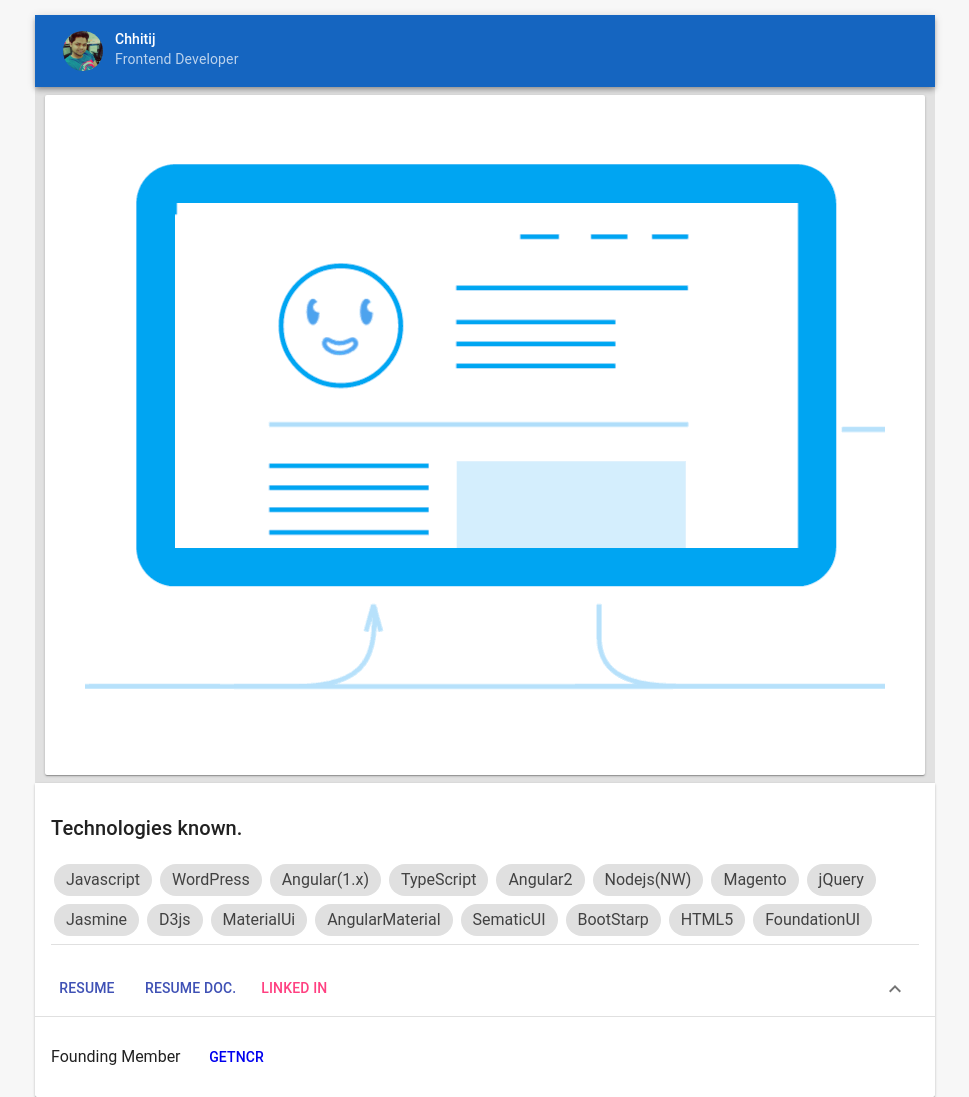
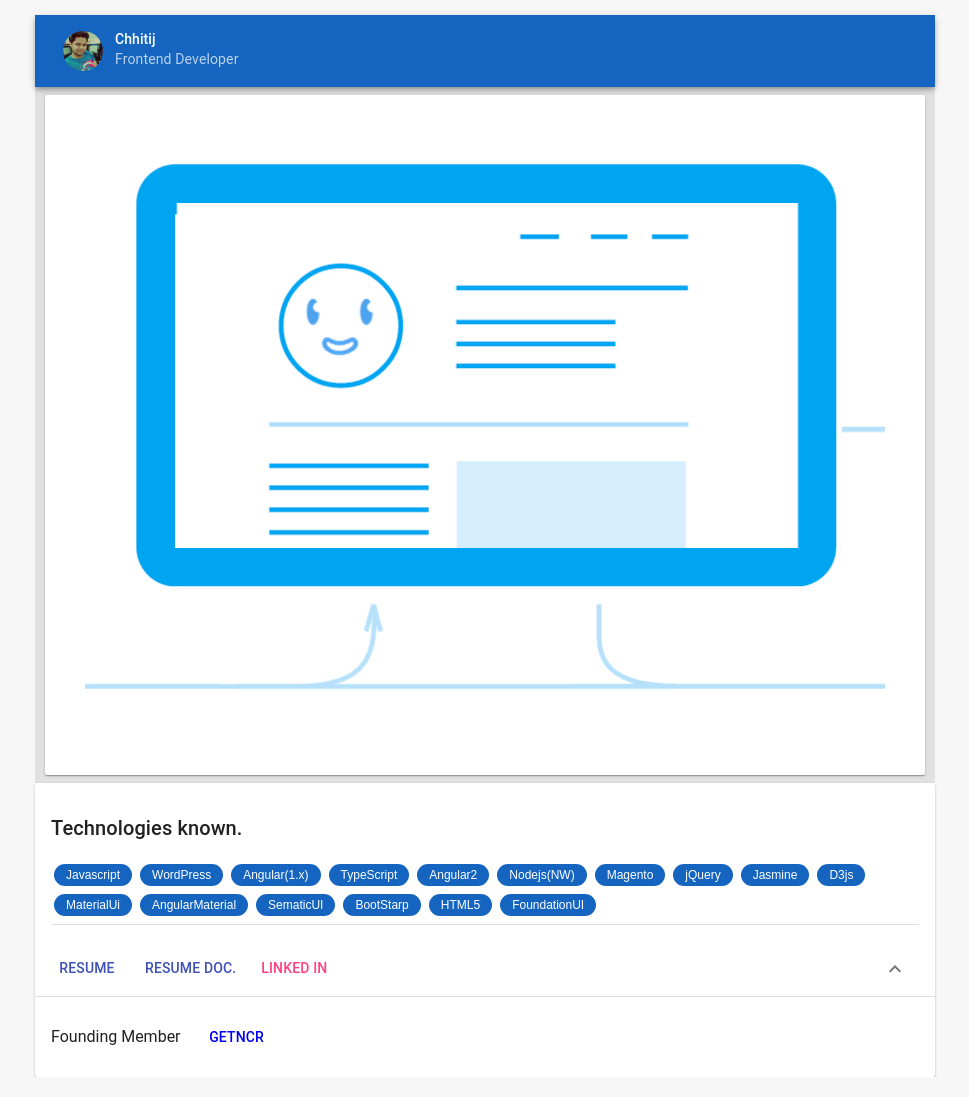
Before and after one commit to chhitij/chhitij.github.io, a plain HTML site: page index.html in a window 1280 px wide. Shown: the whole page, without its empty margins (155-1124 px from the left). Drawn offline with Linux system fonts and the light colour scheme.

Commit message:
Update style.css
Updated css of md-chips

```diff
--- a/public/css/style.css
+++ b/public/css/style.css
@@ -6,6 +6,15 @@ html, body{
 
 md-card md-card-header {
     background: #1565C0;
+}
+
+#inner-container .md-chip {
+    height: 22px;
+    line-height: 22px;
+    font-size: 12px;
+    background: rgb(21, 101, 192);
+    color: #fff;
+    font-family: sans-serif;
 }
 
 md-card-header-text > .md-title {
```
